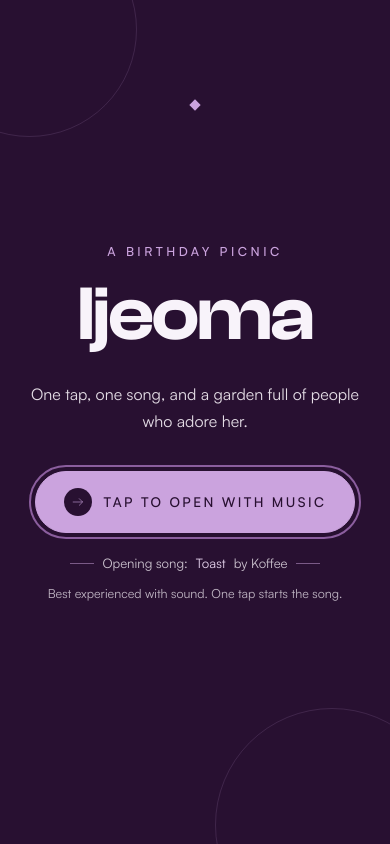
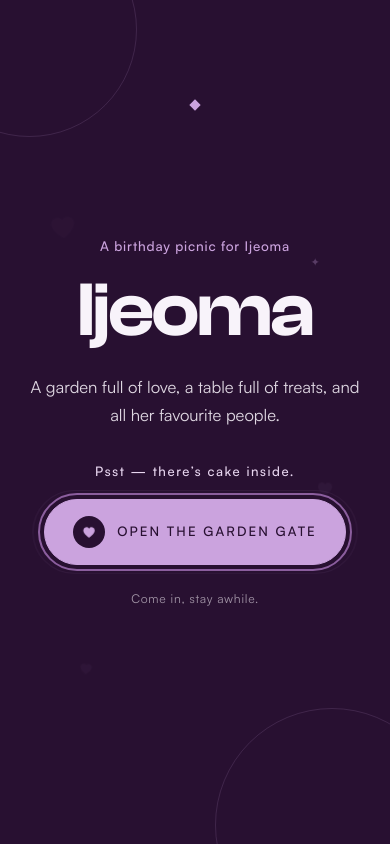
Before and after one commit to marquis-code/ijeoma-birthday-picnic, a React (Vite) app: page / in a window 390 px wide. Shown: the top 844 px of the page. Built offline with nearby package versions, Linux system fonts and the light colour scheme.

Commit message:
Redesign opening gate with playful animation

```diff
--- a/src/components/OpeningGate.jsx
+++ b/src/components/OpeningGate.jsx
@@ -17,12 +17,12 @@ export default function OpeningGate({ entered, onEnter }) {
     if (!entered) buttonRef.current?.focus({ preventScroll: true });
   }, [entered]);
 
-  if (gone) return null;
-
   function enter() {
     start();
     onEnter();
   }
+
+  if (gone) return null;
 
   return (
     <div
@@ -38,36 +38,62 @@ export default function OpeningGate({ entered, onEnter }) {
       <span className="pointer-events-none absolute -bottom-[25vw] -right-[15vw] h-[60vw] w-[60vw] rounded-full border border-lilac/15" />
       <span className="pointer-events-none absolute left-1/2 top-[12%] h-2 w-2 -translate-x-1/2 rotate-45 bg-lilac" />
 
+      <Icon name="heart" filled className="gate-heart pointer-events-none absolute left-[12%] top-[25%] h-8 w-8 text-lilac/15" />
+      <Icon name="heart" filled className="gate-heart pointer-events-none absolute right-[14%] top-[58%] h-5 w-5 text-lilac/20 [animation-delay:-2.4s]" />
+      <Icon name="heart" filled className="gate-heart pointer-events-none absolute bottom-[18%] left-[20%] h-4 w-4 text-lilac/15 [animation-delay:-4.2s]" />
+      <span className="pointer-events-none absolute right-[18%] top-[30%] text-[0.7rem] text-lilac/30">✦</span>
+
       <div className="relative z-10 mx-auto flex max-w-[760px] flex-col items-center text-center">
-        <p className="mb-5 text-[0.78rem] font-medium uppercase tracking-[0.28em] text-lilac">
-          A birthday picnic
+        <p
+          className="gate-rise mb-5 text-[0.84rem] font-medium tracking-[0.06em] text-lilac"
+          style={{ animationDelay: "0.08s" }}
+        >
+          A birthday picnic for Ijeoma
         </p>
-        <h1 className="font-serif text-[clamp(4.8rem,15vw,9.5rem)] font-semibold leading-[0.88] tracking-[-0.03em] text-cream">
+        <h1
+          className="gate-rise font-serif text-[clamp(4.8rem,15vw,9.5rem)] font-semibold leading-[0.88] tracking-[-0.03em] text-cream"
+          style={{ animationDelay: "0.2s" }}
+        >
           Ijeoma
         </h1>
-        <p className="mt-8 max-w-[420px] text-[1rem] leading-[1.7] text-cream/90">
-          One tap, one song, and a garden full of people who adore her.
+        <p
+          className="gate-rise mt-7 max-w-[460px] text-[1.04rem] leading-[1.7] text-cream/88"
+          style={{ animationDelay: "0.36s" }}
+        >
+          A garden full of love, a table full of treats, and all her favourite
+          people.
         </p>
 
+        <p
+          className="gate-rise mt-8 text-[0.82rem] font-medium tracking-[0.12em] text-lilac-pale"
+          style={{ animationDelay: "0.5s" }}
+        >
+          Psst — there’s cake inside.
+        </p>
+
+        <div
+          className="gate-rise relative mt-4"
+          style={{ animationDelay: "0.6s" }}
+        >
+          <span className="pointer-events-none absolute -inset-2 rounded-full border border-lilac/30 animate-[gate-pulse_3s_ease-in-out_infinite]" />
           <button
             ref={buttonRef}
             type="button"
             onClick={enter}
-          className="group mt-9 inline-flex min-h-[3.5rem] items-center gap-3 rounded-full border border-lilac bg-lilac px-7 py-4 text-[0.84rem] font-medium uppercase tracking-[0.18em] text-plum-deep transition hover:bg-cream"
+            className="group relative inline-flex min-h-[3.6rem] items-center gap-3 rounded-full border border-lilac bg-lilac px-7 py-4 text-[0.82rem] font-medium uppercase tracking-[0.16em] text-plum-deep transition duration-500 hover:scale-[1.025] hover:bg-cream"
           >
-          <span className="grid h-7 w-7 place-items-center rounded-full bg-plum-deep text-lilac">
-            <Icon name="arrow" className="h-3.5 w-3.5" />
+            <span className="grid h-8 w-8 place-items-center rounded-full bg-plum-deep text-lilac">
+              <Icon name="heart" filled className="gate-beat h-4 w-4" />
             </span>
-          Tap to open with music
+            Open the garden gate
           </button>
+        </div>
 
-        <p className="mt-5 flex flex-wrap items-center justify-center gap-2 text-[0.82rem] text-cream/78">
-          <span className="h-px w-6 bg-lilac/50" />
-          Opening song: <span className="text-lilac-pale">Toast</span> by Koffee
-          <span className="h-px w-6 bg-lilac/50" />
-        </p>
-        <p className="mt-2 text-[0.78rem] text-cream/72">
-          Best experienced with sound. One tap starts the song.
+        <p
+          className="gate-rise mt-6 text-[0.76rem] tracking-[0.06em] text-cream/58"
+          style={{ animationDelay: "0.74s" }}
+        >
+          Come in, stay awhile.
         </p>
       </div>
     </div>
--- a/src/components/SoundButton.jsx
+++ b/src/components/SoundButton.jsx
@@ -9,7 +9,7 @@ export default function SoundButton({ hidden = false }) {
     <button
       type="button"
       aria-pressed={playing}
-      aria-label={playing ? "Pause Toast by Koffee" : "Play Toast by Koffee"}
+      aria-label={playing ? "Mute the celebration" : "Unmute the celebration"}
       onClick={toggle}
       className="group fixed bottom-4 right-4 z-[96] flex h-[3rem] items-center gap-2.5 rounded-full border border-lilac/55 bg-plum px-4 text-cream shadow-[0_10px_35px_rgba(40,24,46,0.22)] transition hover:bg-plum-deep hover:shadow-[0_14px_40px_rgba(40,24,46,0.32)] disabled:opacity-50 max-[760px]:h-[2.7rem] max-[760px]:px-3"
     >
@@ -17,7 +17,7 @@ export default function SoundButton({ hidden = false }) {
         <i /> <i /> <i /> <i />
       </span>
       <span className="max-w-0 overflow-hidden whitespace-nowrap text-[0.76rem] font-medium uppercase tracking-[0.13em] opacity-0 transition-all duration-500 group-hover:max-w-[200px] group-hover:opacity-100 group-focus-visible:max-w-[200px] group-focus-visible:opacity-100 max-[760px]:hidden">
-        {playing ? "Pause the music" : "Play Toast by Koffee"}
+        {playing ? "Sound on" : "Sound off"}
       </span>
     </button>
   );
--- a/src/context/MusicContext.jsx
+++ b/src/context/MusicContext.jsx
@@ -1,7 +1,7 @@
 import { createContext, useCallback, useContext, useMemo, useRef, useState } from "react";
 
 const MusicContext = createContext(null);
-const VIDEO_ID = "p8HoEvDh70Y"; // Original Koffee — Toast (Official Video)
+const VIDEO_ID = "p8HoEvDh70Y"; // Opening soundtrack
 
 const EMBED_SRC =
   `https://www.youtube.com/embed/${VIDEO_ID}` +
@@ -58,7 +58,7 @@ export function MusicProvider({ children }) {
         >
           <iframe
             ref={iframeRef}
-            title="Toast by Koffee"
+            title="Celebration"
             src={EMBED_SRC}
             width="240"
             height="135"
--- a/src/index.css
+++ b/src/index.css
@@ -478,3 +478,68 @@
     }
   }
 }
+
+@layer components {
+  .gate-rise {
+    animation: gate-rise 0.95s cubic-bezier(0.22, 1, 0.36, 1) both;
+  }
+
+  .gate-heart {
+    animation: gate-heart-float 7s ease-in-out infinite;
+  }
+
+  .gate-beat {
+    animation: gate-beat 2.4s ease-in-out infinite;
+  }
+}
+
+@keyframes gate-rise {
+  from {
+    opacity: 0;
+    transform: translateY(22px);
+  }
+  to {
+    opacity: 1;
+    transform: translateY(0);
+  }
+}
+
+@keyframes gate-heart-float {
+  0%,
+  100% {
+    opacity: 0.12;
+    transform: translateY(0) rotate(-6deg);
+  }
+  50% {
+    opacity: 0.26;
+    transform: translateY(-16px) rotate(6deg);
+  }
+}
+
+@keyframes gate-beat {
+  0%,
+  100% {
+    transform: scale(1);
+  }
+  15% {
+    transform: scale(1.18);
+  }
+  30% {
+    transform: scale(1);
+  }
+  45% {
+    transform: scale(1.1);
+  }
+}
+
+@keyframes gate-pulse {
+  0%,
+  100% {
+    opacity: 0.45;
+    transform: scale(1);
+  }
+  50% {
+    opacity: 0.12;
+    transform: scale(1.04);
+  }
+}
```
Also changed, not shown: preview/opening-gate.jpg, 1 other file (tests, documents, lock files or other folders). Lines whose indentation alone changed are shown as unchanged.
